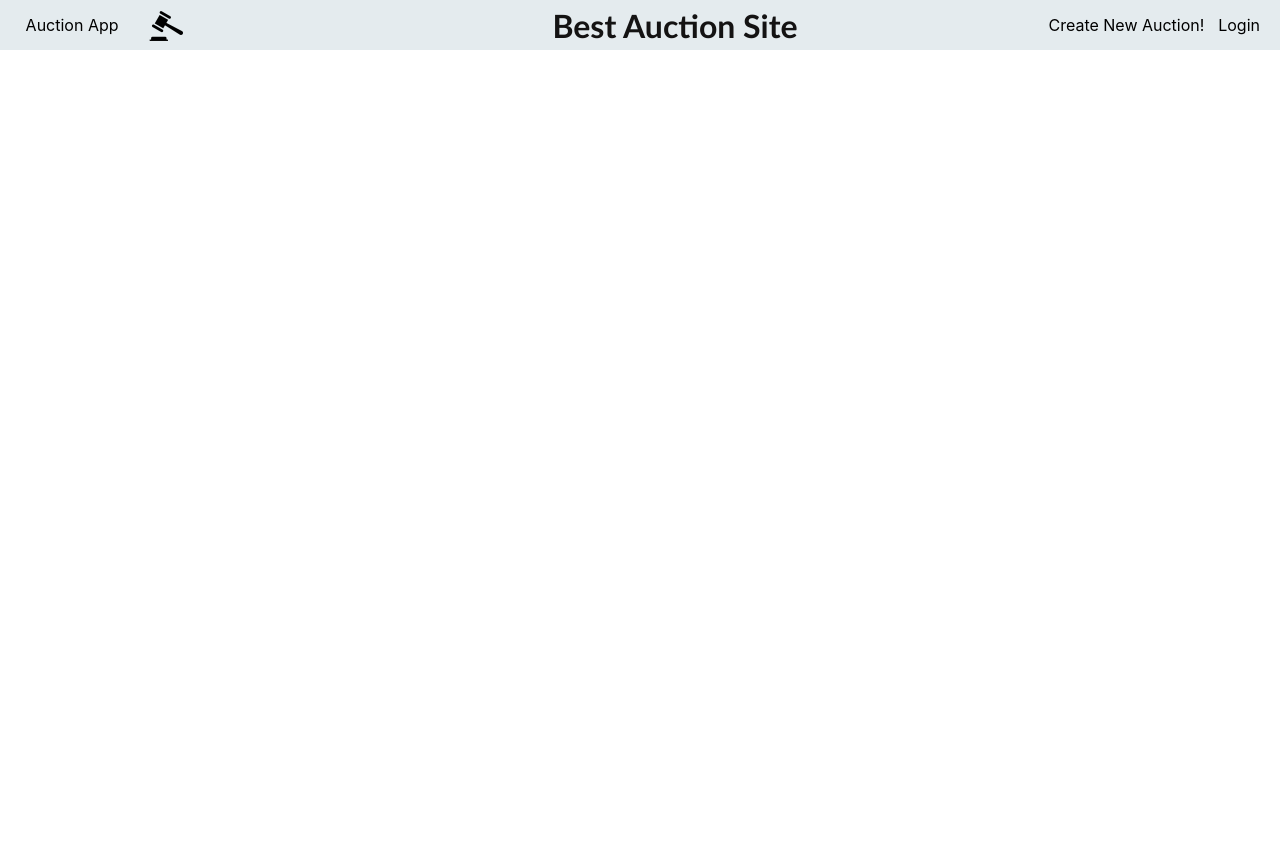
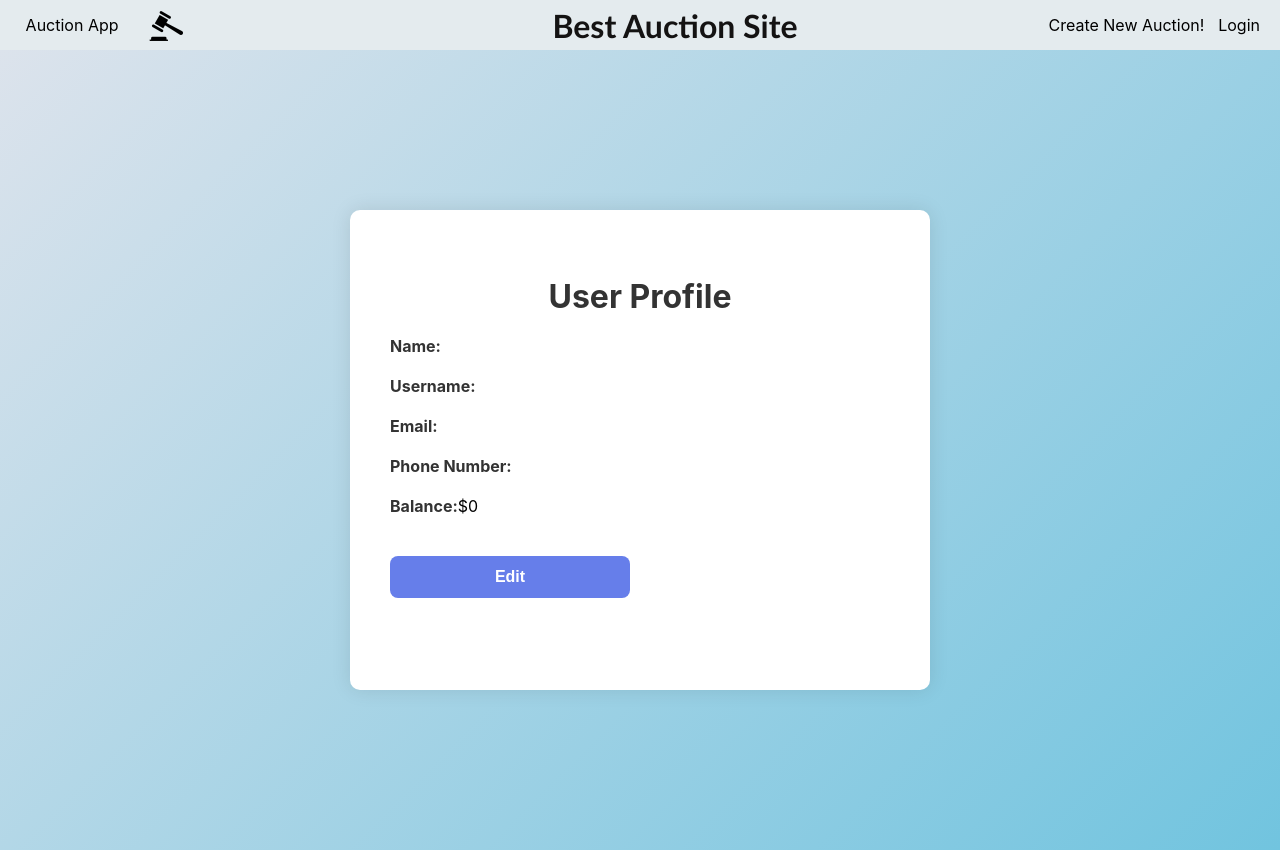
Before and after one commit to ivekccc/auction_app-react, a React (Create React App) app: page /profile in a window 1280 px wide. Before the commit the page ends 800 px from the top, so only its background shows below. Built offline with nearby package versions, Linux system fonts and the light colour scheme; no server answers.

Commit message:
ProfilePage dodata

```diff
--- a/src/App.css
+++ b/src/App.css
@@ -587,3 +587,95 @@ a {
   align-items: center;
   background: linear-gradient(135deg, #dce3ec, #71c4df);
 }
+
+/*Profile page CSS*/
+
+.profile-page {
+  background: linear-gradient(135deg, #dce3ec, #71c4df);
+  min-height: 100vh;
+  display: flex;
+  justify-content: center;
+  align-items: center;
+}
+
+.profile-container {
+  max-width: 500px;
+  min-height: 400px;
+  width: 90%;
+  padding: 40px;
+  background-color: #ffffff;
+  border-radius: 10px;
+  box-shadow: 0 0 20px rgba(0, 0, 0, 0.1);
+}
+
+.profile-container h2 {
+  font-size: 2rem;
+  font-weight: bold;
+  color: #333;
+  margin-bottom: 20px;
+  text-align: center;
+}
+
+.profile-container form {
+  display: flex;
+  flex-direction: column;
+}
+
+.profile-container .form-group {
+  margin-bottom: 20px; /* Vertikalni razmak između form grupa */
+}
+
+.profile-container label {
+  font-weight: bold;
+  color: #333;
+  margin-bottom: 10px;
+}
+
+.profile-container input[type='text'],
+.profile-container input[type='email'],
+.profile-container input[type='tel'] {
+  width: 100%;
+  padding: 12px 15px;
+  border: 1px solid #ccc;
+  border-radius: 5px;
+  font-size: 1rem;
+  background-color: #f8f9fa;
+  box-shadow: 0 2px 4px rgba(0, 0, 0, 0.1);
+  transition: box-shadow 0.3s ease, background-color 0.3s ease;
+  width: 92%;
+}
+
+.profile-container input[type='text']:focus,
+.profile-container input[type='email']:focus,
+.profile-container input[type='tel']:focus {
+  background-color: #e9ecef;
+  box-shadow: 0 2px 8px rgba(0, 0, 0, 0.2);
+}
+
+.profile-container .button-group {
+  display: flex;
+  justify-content: space-between;
+  margin-top: 20px; /* Razmak između grupa dugmadi */
+}
+
+.profile-container button {
+  width: 48%;
+  padding: 12px;
+  border: none;
+  border-radius: 8px;
+  background-color: #667eea;
+  color: #fff;
+  font-size: 1rem;
+  font-weight: bold;
+  cursor: pointer;
+  transition: background-color 0.3s ease; /* Dodajemo animaciju */
+}
+
+.profile-container button:hover {
+  background-color: #5a67d8;
+}
+
+.profile-container button:focus {
+  outline: none;
+  box-shadow: 0 0 0 0.2rem rgba(102, 126, 234, 0.5);
+}
--- a/src/App.js
+++ b/src/App.js
@@ -8,6 +8,7 @@ import CreateAuction from './CreateAuction';
 import Auctions from './Auctions';
 import AuctionDetails from './AuctionDetails';
 import DepositPage from './DepositPage';
+import ProfilePage from './ProfilePage';
 
 function App() {
   const [token, setToken] = useState(() => sessionStorage.getItem('auth_token'));
@@ -80,6 +81,7 @@ function App() {
           <Route path="/login" element={<LoginPage addToken={addToken} addUser={addUser} />} />
           <Route path="/register" element={<Register />} />
           <Route path="/deposit" element={<DepositPage token={token} logedUser={logedUser} setLogedUser={setLogedUser}/>}/>
+          <Route path="profile" element={<ProfilePage logedUser={logedUser} setLogedUser={setLogedUser} token={token}/>}></Route>
           <Route path="/auction/:id" element={<AuctionDetails categories={categories} token={token} userData={userData} />} />
         </Routes>
       </React.Fragment>
--- a/src/NavBar.jsx
+++ b/src/NavBar.jsx
@@ -49,7 +49,7 @@ function NavBar({ token, userData ,logedUser}) {
             {menuOpen && (
               <div className="userDropdown" ref={dropdownRef}>
                 <div className="dropdownItem"><a href="/deposit">Deposit</a></div>
-                <div className="dropdownItem">Profile</div>
+                <div className="dropdownItem"><a href="/profile">Profile</a></div>
                 <div className="dropdownItem" onClick={handleLogout}>Logout</div>
               </div>
             )}
--- /dev/null
+++ b/src/ProfilePage.jsx
@@ -0,0 +1,112 @@
+import React, { useState } from 'react';
+import axios from 'axios';
+
+function ProfilePage({ logedUser, setLogedUser,token }) {
+  const [editable, setEditable] = useState(false);
+  const [formData, setFormData] = useState(logedUser);
+
+  const handleInputChange = (e) => {
+    const { name, value } = e.target;
+    setFormData((prevData) => ({
+      ...prevData,
+      [name]: value
+    }));
+  };
+
+  const handleSubmit = async (e) => {
+    e.preventDefault();
+    try {
+      const response = await axios.put('/api/profile', formData, {
+        headers: {
+          'Authorization': 'Bearer ' + token,
+        }
+      });
+      setLogedUser(response.data.user);
+      setEditable(false);
+    } catch (error) {
+      console.error('Error updating profile:', error);
+      // Handle error, for example, show an error message to the user
+    }
+  };
+
+  const toggleEdit = () => {
+    setEditable(!editable);
+    if (!editable) {
+      setFormData(logedUser);
+    }
+  };
+
+  return (
+    <div className="profile-page">
+      <div className="profile-container">
+        <h2>User Profile</h2>
+        <form onSubmit={handleSubmit} className='profilePageForm'>
+          <div className="form-group">
+            <label>Name:</label>
+            {editable ? (
+              <input
+                type="text"
+                name="name"
+                value={formData.name}
+                onChange={handleInputChange}
+              />
+            ) : (
+              <span>{logedUser.name}</span>
+            )}
+          </div>
+          <div className="form-group">
+            <label>Username:</label>
+            {editable ? (
+              <input
+                type="text"
+                name="username"
+                value={formData.username}
+                onChange={handleInputChange}
+              />
+            ) : (
+              <span>{logedUser.username}</span>
+            )}
+          </div>
+          <div className="form-group">
+            <label>Email:</label>
+            {editable ? (
+              <input
+                type="email"
+                name="email"
+                value={formData.email}
+                onChange={handleInputChange}
+              />
+            ) : (
+              <span>{logedUser.email}</span>
+            )}
+          </div>
+          <div className="form-group">
+            <label>Phone Number:</label>
+            {editable ? (
+              <input
+                type="tel"
+                name="phone_number"
+                value={formData.phone_number}
+                onChange={handleInputChange}
+              />
+            ) : (
+              <span>{logedUser.phone_number}</span>
+            )}
+          </div>
+          <div className="form-group">
+            <label>Balance:</label>
+            <span>${logedUser.balance}</span>
+          </div>
+          <div className="button-group">
+            <button type="button" onClick={toggleEdit}>
+              {editable ? 'Cancel' : 'Edit'}
+            </button>
+            {editable && <button type="submit">Save</button>}
+          </div>
+        </form>
+      </div>
+    </div>
+  );
+}
+
+export default ProfilePage;
```
